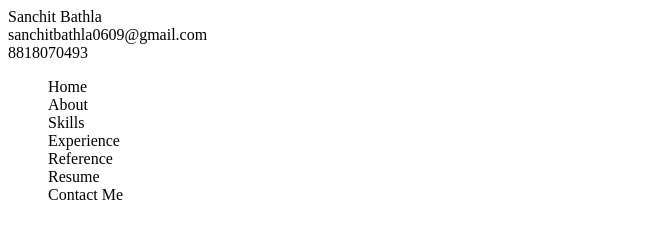
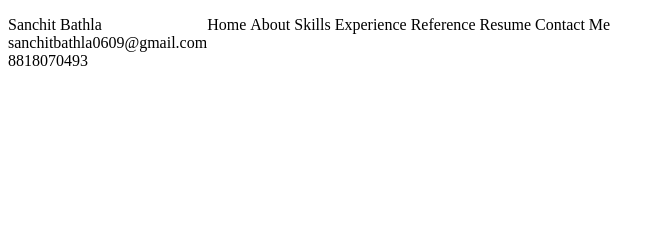
Before and after one commit to sancz0609/personal-resume, a plain HTML site: page index.html in a window 1280 px wide. Shown: the whole page, without its empty margins (0-665 px from the left). Drawn offline with Linux system fonts and the light colour scheme.

Commit message:
added nav-bar items

```diff
--- a/css/style.css
+++ b/css/style.css
@@ -1,3 +1,11 @@
-ul,li{
-	list-style-type : none;
+#my-info{
+	float : left;
 }
+
+#nav-items{
+	list-style : none;
+}
+
+#nav-single-item{
+	display: inline;
+}
--- a/index.html
+++ b/index.html
@@ -32,15 +32,15 @@
 		</div>
 
 		<!-- Website Navigation -->
-		<div>
-			<ul>
-				<li>Home</li>
-				<li>About</li>
-				<li>Skills</li>
-				<li>Experience</li>
-				<li>Reference</li>
-				<li>Resume</li>
-				<li>Contact Me</li>
+		<div id = "nav-bar">
+			<ul id = "nav-items">
+				<li id = "nav-single-item">Home</li>
+				<li id = "nav-single-item">About</li>
+				<li id = "nav-single-item">Skills</li>
+				<li id = "nav-single-item">Experience</li>
+				<li id = "nav-single-item">Reference</li>
+				<li id = "nav-single-item">Resume</li>
+				<li id = "nav-single-item">Contact Me</li>
 			</ul>
 		</div>
 
```
